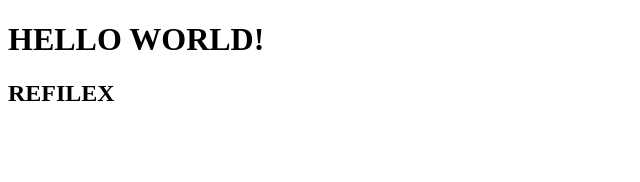
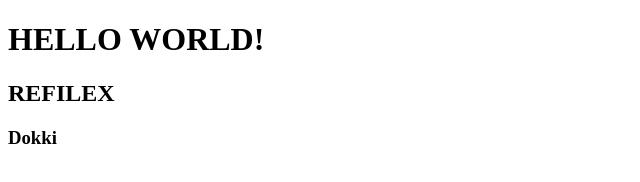
Before and after one commit to AdhamSewelam/TEST-HELLOWORLD, a website: page index.html in a window 1280 px wide. Shown: the full height of the page, 0-640 px from the left. Drawn offline with Linux system fonts and the light colour scheme.

Commit message:
IS-107: Import Dokki

```diff
--- a/index.html
+++ b/index.html
@@ -8,5 +8,6 @@
 <body>
     <h1>HELLO WORLD!</h1>
     <h2>REFILEX</h2>
+    <h3>Dokki</h3>
 </body>
 </html>
```
